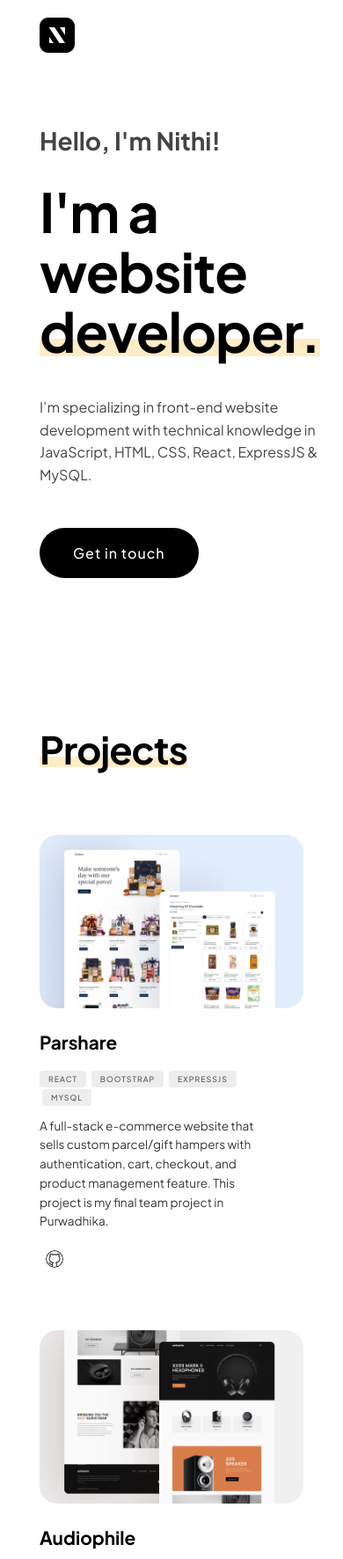
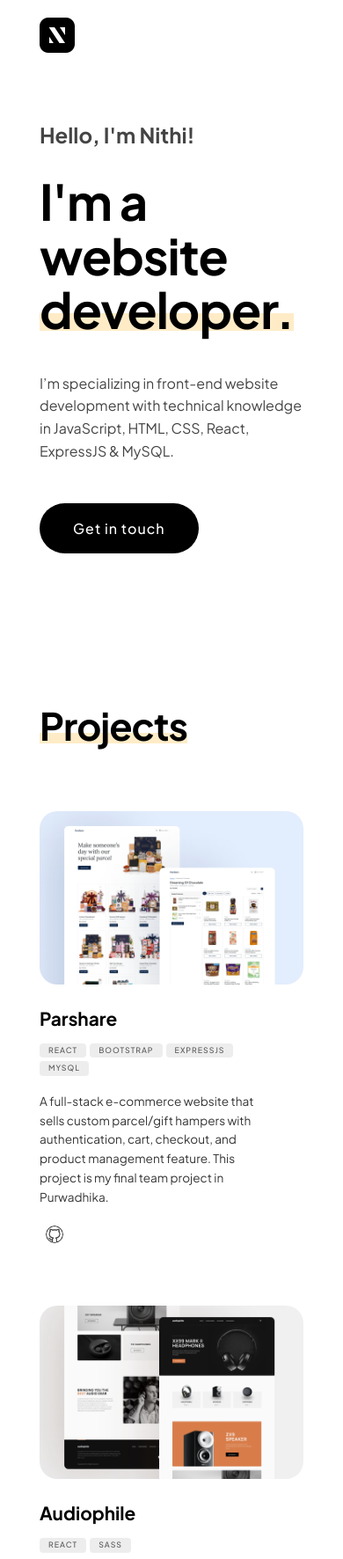
Before and after one commit to nithipramesti/nithipramesti.github.io, a plain HTML site: page index.html in a window 390 px wide. Shown: the top 1772 px of the page at 88% size. Drawn offline with Linux system fonts and the light colour scheme; files whose address does not match are found by name.

Commit message:
fix pokedex & hero titile

```diff
--- a/index.html
+++ b/index.html
@@ -92,14 +92,14 @@
         <div class="project project__03">
           <img class="project__img" src="./img/img-project-03.png" alt="" />
           <div class="project__info">
-            <h3 class="project__title"><a href="https://nithipramesti.github.io/pokedex/" target="_blank">Pokedex App</a></h3>
+            <h3 class="project__title"><a href="https://nithipramesti.github.io/pokedex/" target="_blank">Pokedex</a></h3>
             <div class="project__techs">
               <div class="tech">React</div>
               <div class="tech">CSS</div>
               <div class="tech">Axios</div>
             </div>
             <p class="project__details">
-              A simple Pokedex app built using React and integrated with
+              A simple Pokedex app built with searching feature and integrated with
               third-party API from <a href="https://pokeapi.co/" target="_blank" >PokeAPI</a>.
             </p>
 
--- a/style/main.scss
+++ b/style/main.scss
@@ -169,7 +169,7 @@ body {
       section.hero {
         .hero__text {
           .text__intro {
-            font-size: 28px;
+            font-size: 1.75rem;
           }
 
           .text__title {
@@ -257,6 +257,8 @@ body {
 
           .project__techs {
             margin: 10px 0 10px 0;
+            display: flex;
+            flex-wrap: wrap;
 
             .tech {
               font-size: 0.6rem;
@@ -265,15 +267,11 @@ body {
               text-transform: uppercase;
               letter-spacing: 1px;
               color: #585858;
-              display: inline;
               padding: 4px 10px;
               background-color: rgba($color: #d1d1d1, $alpha: 0.4);
               border-radius: 4px;
-              margin-bottom: 12px;
-            }
-
-            .tech ~ .tech {
-              margin-left: 3px;
+              margin-right: 4px;
+              margin-bottom: 4px;
             }
           }
 
@@ -594,6 +592,18 @@ body {
           display: none;
         }
       }
+
+      section.hero {
+        .hero__text {
+          .text__intro {
+            font-size: 1.5rem;
+          }
+
+          .text__title {
+            font-size: 3.5rem;
+          }
+        }
+      }
     }
 
     main {
```
Also changed, not shown: style/main.css, 1 other file.
